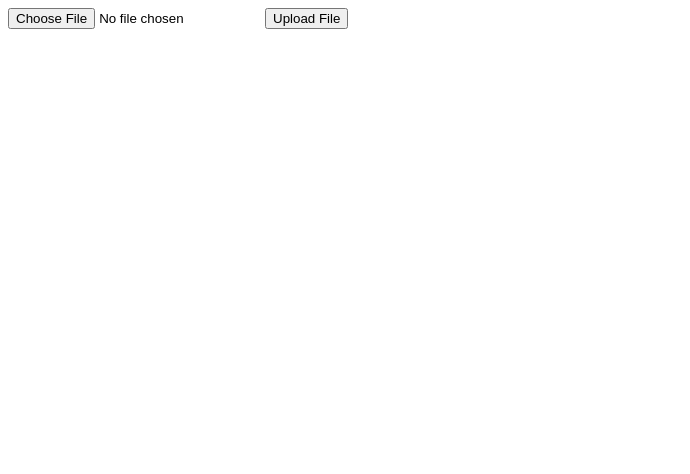
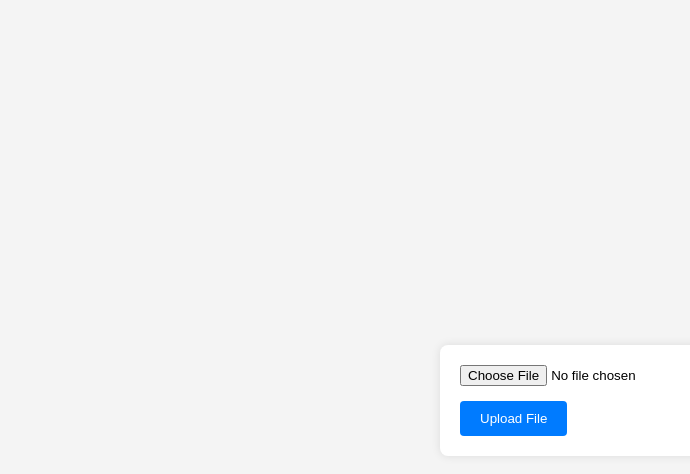
Before and after one commit to DaveDushi/FileUpload_Multer, a website: page public/index.html in a window 1280 px wide. Shown: the whole page, without its empty margins (0-690 px from the left). Drawn offline with Linux system fonts and the light colour scheme.

Commit message:
added some css

```diff
--- a/public/index.html
+++ b/public/index.html
@@ -3,12 +3,52 @@
 <head>
     <meta charset="UTF-8">
     <meta name="viewport" content="width=device-width, initial-scale=1.0">
-    <title>Document</title>
+    <title>File Upload</title>
+    <style>
+        body {
+            font-family: Arial, sans-serif;
+            background-color: #f4f4f4;
+            margin: 0;
+            padding: 0;
+            display: flex;
+            justify-content: center;
+            align-items: center;
+            height: 100vh;
+        }
+
+        form {
+            background: #fff;
+            padding: 20px;
+            border-radius: 8px;
+            box-shadow: 0 0 10px rgba(0, 0, 0, 0.1);
+            max-width: 400px;
+            width: 100%;
+            box-sizing: border-box;
+        }
+
+        input[type="file"] {
+            display: block;
+            margin-bottom: 15px;
+        }
+
+        input[type="submit"] {
+            background-color: #007BFF;
+            color: #fff;
+            border: none;
+            padding: 10px 20px;
+            border-radius: 4px;
+            cursor: pointer;
+        }
+
+        input[type="submit"]:hover {
+            background-color: #0056b3;
+        }
+    </style>
 </head>
 <body>
     <form action="/upload" method="post" enctype="multipart/form-data">
         <input type="file" name="file" />
-       <input type="submit" value="Upload File" />
-  </form>
+        <input type="submit" value="Upload File" />
+    </form>
 </body>
 </html>
```
